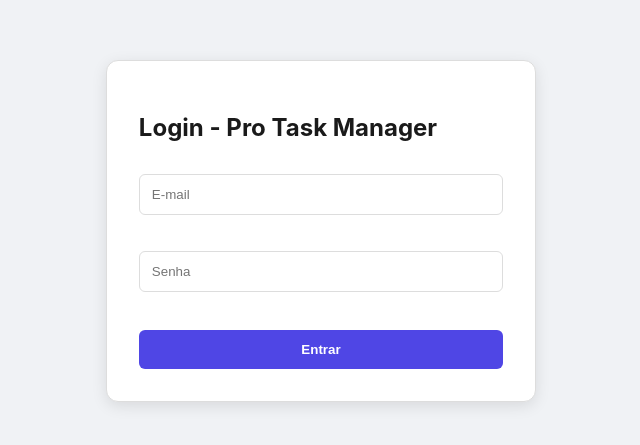
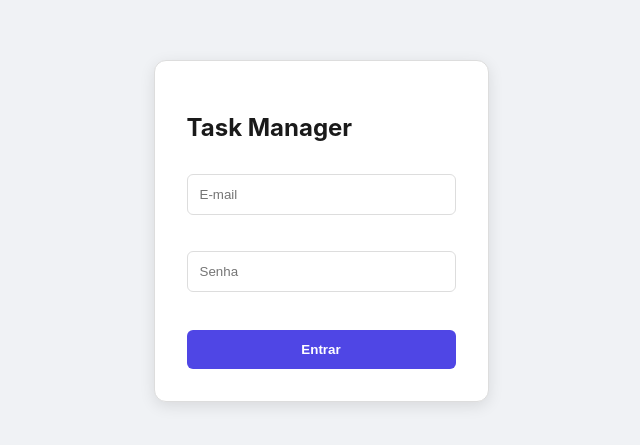
Before and after one commit to saulo2024/task-manager-front, a React app: page / in a window 1280 px wide. Shown: the part 169-614 px from the top of the page, without its empty margins (352-992 px from the left). Built offline with nearby package versions, Linux system fonts and the light colour scheme; no server answers; the HTML template or start-up script is replaced by a standard one.

Commit message:
Update login.jsx

```diff
--- a/src/pages/login.jsx
+++ b/src/pages/login.jsx
@@ -28,7 +28,7 @@ function Login() {
 
   return (
     <div className="container">
-      <h2>Login - Pro Task Manager</h2>
+      <h2>Task Manager</h2>
       <form onSubmit={handleLogin}>
         <input
           type="email"
```
